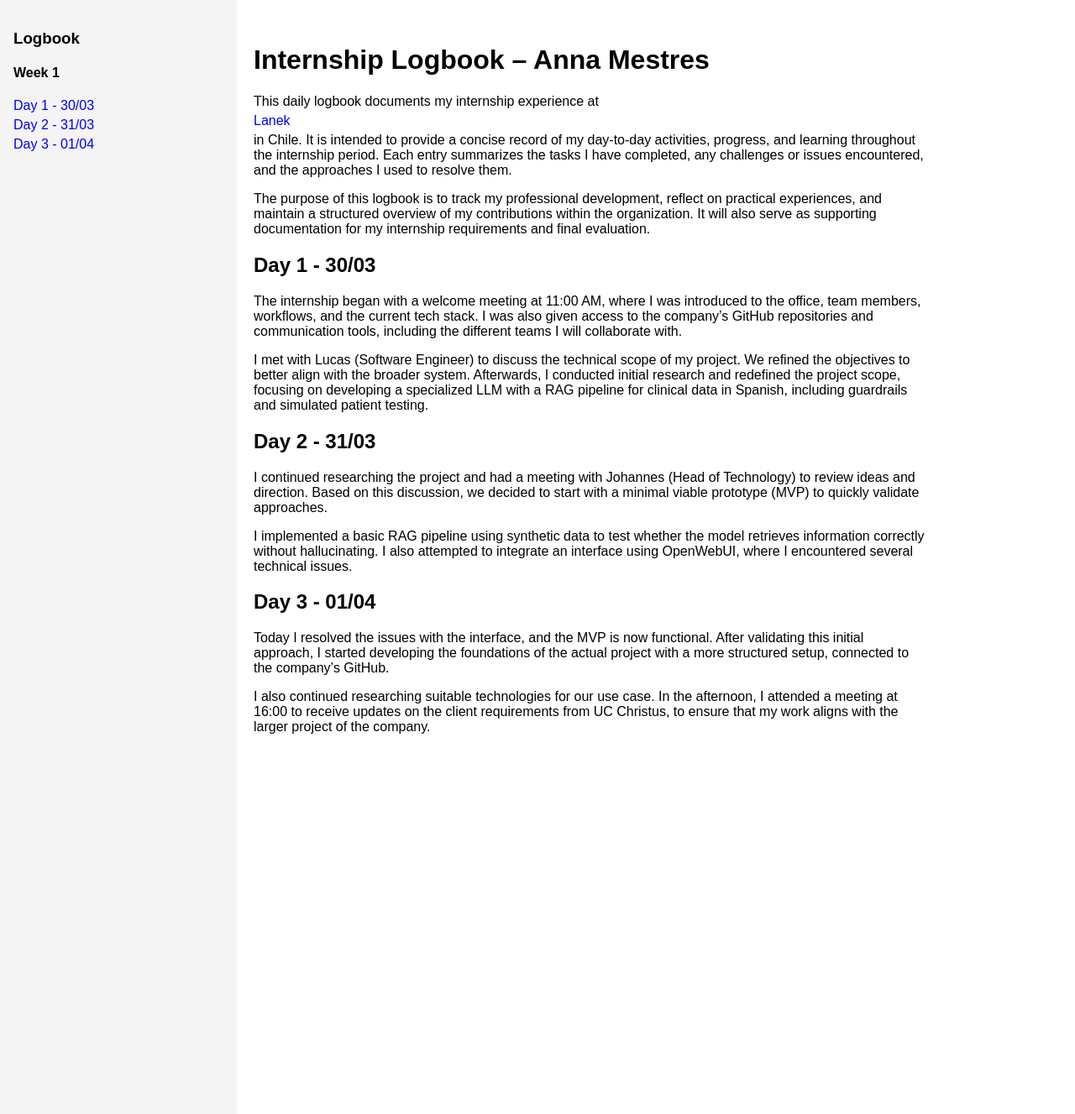
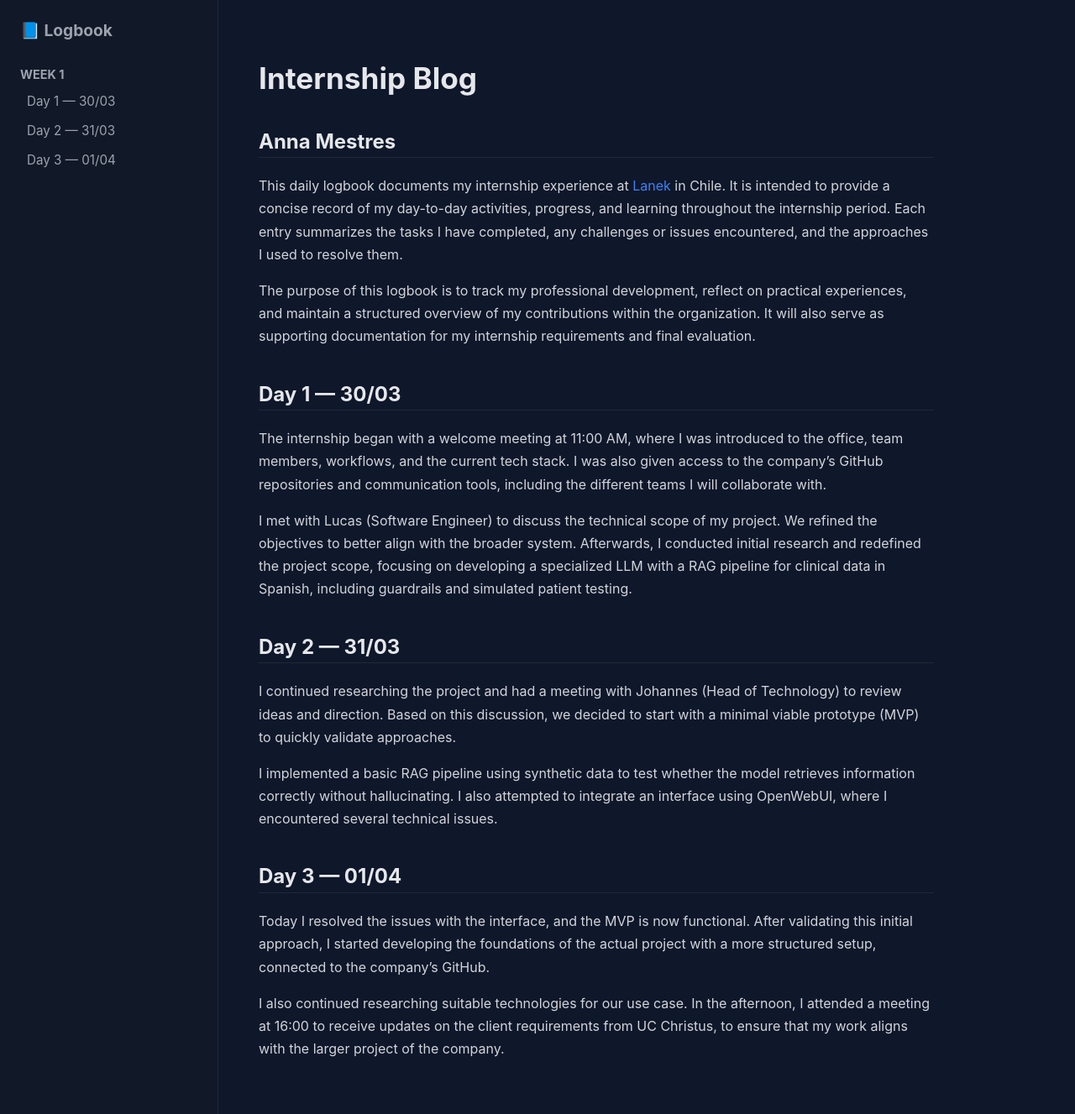
Before and after one commit to mestresanna/Internship, a Jekyll site: the page built from index.md, in a window 1280 px wide and 1327 px high. Shown: the whole window at 84% size. Built offline with Jekyll 4.4.1, drawn with Linux system fonts in a browser that asks for light colours.

Commit message:
style the page correct some mistakes

```diff
--- a/_layouts/logbook.html
+++ b/_layouts/logbook.html
@@ -1,45 +1,122 @@
 <!doctype html>
-<html>
+<html lang="en">
   <head>
-    <meta charset="utf-8" />
+    <meta charset="UTF-8" />
     <title>{{ page.title }}</title>
+
     <style>
-      body {
-        display: flex;
-        margin: 0;
-        font-family: sans-serif;
+      :root {
+        --bg: #0f172a;
+        --sidebar: #111827;
+        --text: #e5e7eb;
+        --muted: #9ca3af;
+        --accent: #3b82f6;
       }
 
-      nav {
-        width: 250px;
-        height: 100vh;
-        overflow-y: auto;
-        background: #f4f4f4;
-        padding: 1rem;
-        position: fixed;
+      * {
+        box-sizing: border-box;
       }
 
+      body {
+        margin: 0;
+        font-family:
+          -apple-system, BlinkMacSystemFont, "Segoe UI", Roboto, sans-serif;
+        background: var(--bg);
+        color: var(--text);
+        display: flex;
+      }
+
+      /* Sidebar */
+      nav {
+        width: 260px;
+        height: 100vh;
+        position: fixed;
+        background: var(--sidebar);
+        padding: 1.5rem;
+        border-right: 1px solid #1f2933;
+      }
+
+      nav h3 {
+        margin-top: 0;
+        font-size: 1.2rem;
+      }
+
+      nav h4 {
+        color: var(--muted);
+        margin-top: 2rem;
+        margin-bottom: 0.5rem;
+        font-size: 0.9rem;
+        text-transform: uppercase;
+      }
+
+      nav a {
+        display: block;
+        padding: 6px 8px;
+        margin: 4px 0;
+        color: var(--muted);
+        text-decoration: none;
+        border-radius: 6px;
+        font-size: 0.95rem;
+      }
+
+      nav a:hover {
+        background: #1f2937;
+        color: white;
+      }
+
+      /* Content */
       main {
-        margin-left: 270px;
-        padding: 2rem;
-        max-width: 800px;
+        margin-left: 260px;
+        padding: 3rem;
+        max-width: 900px;
+      }
+
+      h1 {
+        font-size: 2.2rem;
+        margin-bottom: 0.5rem;
+      }
+
+      h2 {
+        font-size: 1.5rem;
+        margin-top: 2.5rem;
+        border-bottom: 1px solid #1f2937;
+        padding-bottom: 0.3rem;
+      }
+
+      h3 {
+        color: var(--muted);
+        margin-top: 0;
+      }
+
+      p {
+        line-height: 1.7;
+        color: #d1d5db;
       }
 
       a {
+        color: var(--accent);
         text-decoration: none;
-        display: block;
-        margin: 5px 0;
+      }
+
+      a:hover {
+        text-decoration: underline;
+      }
+
+      /* Smooth scroll */
+      html {
+        scroll-behavior: smooth;
       }
     </style>
   </head>
 
   <body>
     <nav>
-      <h3>Logbook</h3>
+      <h3>📘 Logbook</h3>
+
       <h4>Week 1</h4>
-      <a href="#day1">Day 1 - 30/03 </a>
-      <a href="#day2">Day 2 - 31/03 </a>
-      <a href="#day3">Day 3 - 01/04 </a>
+      <a href="#day1">Day 1 — 30/03</a>
+      <a href="#day2">Day 2 — 31/03</a>
+      <a href="#day3">Day 3 — 01/04</a>
     </nav>
 
     <main>{{ content }}</main>
--- a/index.md
+++ b/index.md
@@ -3,25 +3,27 @@ layout: logbook
 title: Logbook
 ---
 
-# Internship Logbook – Anna Mestres
+# Internship Blog
+
+## Anna Mestres
 
 This daily logbook documents my internship experience at [Lanek](https://www.lanek.cl/) in Chile. It is intended to provide a concise record of my day-to-day activities, progress, and learning throughout the internship period. Each entry summarizes the tasks I have completed, any challenges or issues encountered, and the approaches I used to resolve them.
 
 The purpose of this logbook is to track my professional development, reflect on practical experiences, and maintain a structured overview of my contributions within the organization. It will also serve as supporting documentation for my internship requirements and final evaluation.
 
-## Day 1 - 30/03 {#day1}
+<h2 id="day1">Day 1 — 30/03</h2>
 
 The internship began with a welcome meeting at 11:00 AM, where I was introduced to the office, team members, workflows, and the current tech stack. I was also given access to the company’s GitHub repositories and communication tools, including the different teams I will collaborate with.
 
 I met with Lucas (Software Engineer) to discuss the technical scope of my project. We refined the objectives to better align with the broader system. Afterwards, I conducted initial research and redefined the project scope, focusing on developing a specialized LLM with a RAG pipeline for clinical data in Spanish, including guardrails and simulated patient testing.
 
-## Day 2 - 31/03 {#day2}
+<h2 id="day2">Day 2 — 31/03</h2>
 
 I continued researching the project and had a meeting with Johannes (Head of Technology) to review ideas and direction. Based on this discussion, we decided to start with a minimal viable prototype (MVP) to quickly validate approaches.
 
 I implemented a basic RAG pipeline using synthetic data to test whether the model retrieves information correctly without hallucinating. I also attempted to integrate an interface using OpenWebUI, where I encountered several technical issues.
 
-## Day 3 - 01/04 {#day3}
+<h2 id="day3">Day 3 — 01/04</h2>
 
 Today I resolved the issues with the interface, and the MVP is now functional. After validating this initial approach, I started developing the foundations of the actual project with a more structured setup, connected to the company’s GitHub.
 
```
